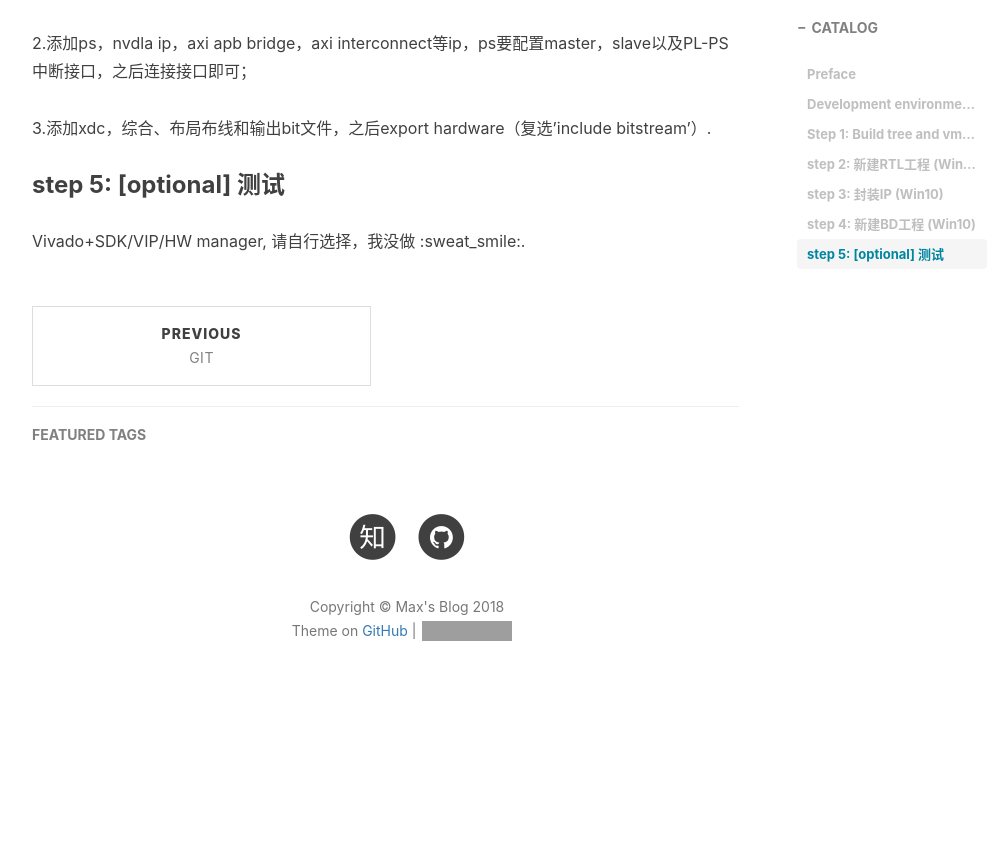
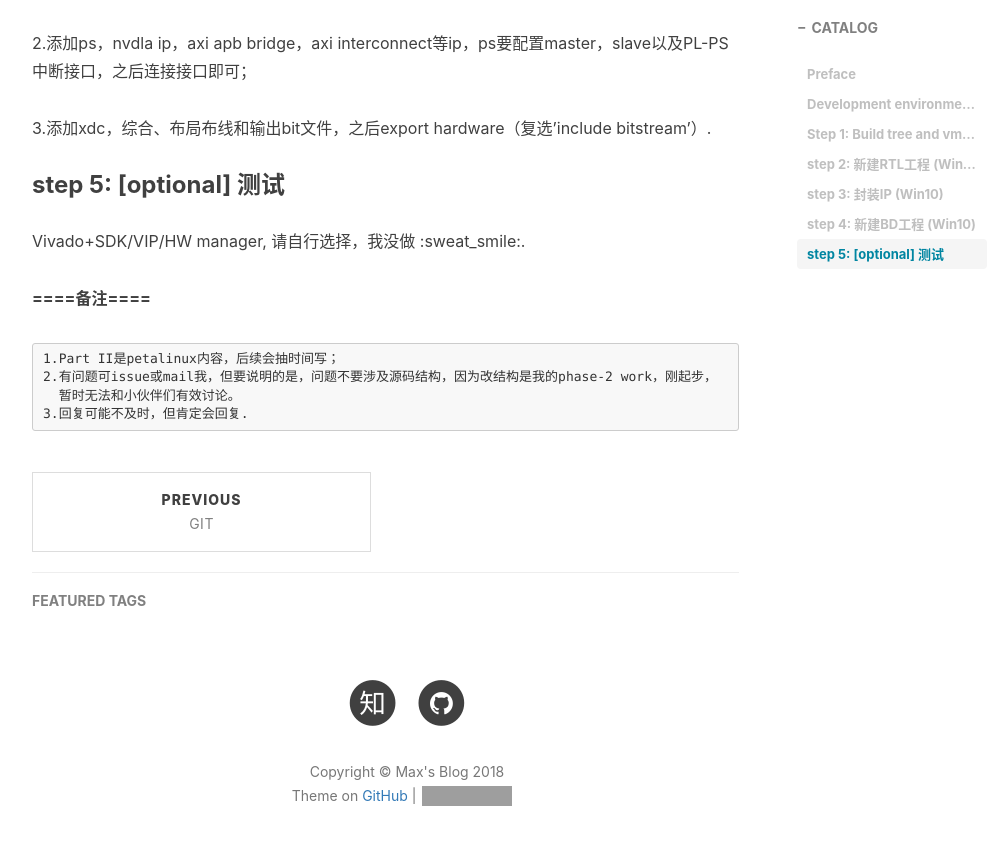
Before and after one commit to VVViy/VVViy.github.io, a Jekyll site: the page built from _posts/2018-09-12-nv_small-FPGA-Mapping-Workflow.md, in a window 1280 px wide and 900 px high, scrolled down 7737 px. Shown: the top 845 px of the window, without its empty margins (233-1239 px from the left). Built offline with Jekyll 4.4.1, drawn with Linux system fonts in a browser that asks for light colours; nearby versions of some CDN libraries; comment, search, counter and statistics services are not loaded; before the commit the page ends 8472 px from its top, so only the background shows below that; grey boxes are pictures that could not be loaded.

Commit message:
Update 2018-09-12-nv_small-FPGA-Mapping-Workflow.md

```diff
--- a/_posts/2018-09-12-nv_small-FPGA-Mapping-Workflow.md
+++ b/_posts/2018-09-12-nv_small-FPGA-Mapping-Workflow.md
@@ -213,3 +213,11 @@ create_clock -period 10.001 -name u_dla_sys_clk [get_ports u_dla_sys_clk];
 
 ### step 5: [optional] 测试
 Vivado+SDK/VIP/HW manager, 请自行选择，我没做 :sweat_smile:.
+
+
+**====备注====**
+
+	1.Part II是petalinux内容，后续会抽时间写；
+	2.有问题可issue或mail我，但要说明的是，问题不要涉及源码结构，因为改结构是我的phase-2 work，刚起步，
+	  暂时无法和小伙伴们有效讨论。
+	3.回复可能不及时，但肯定会回复.
```
